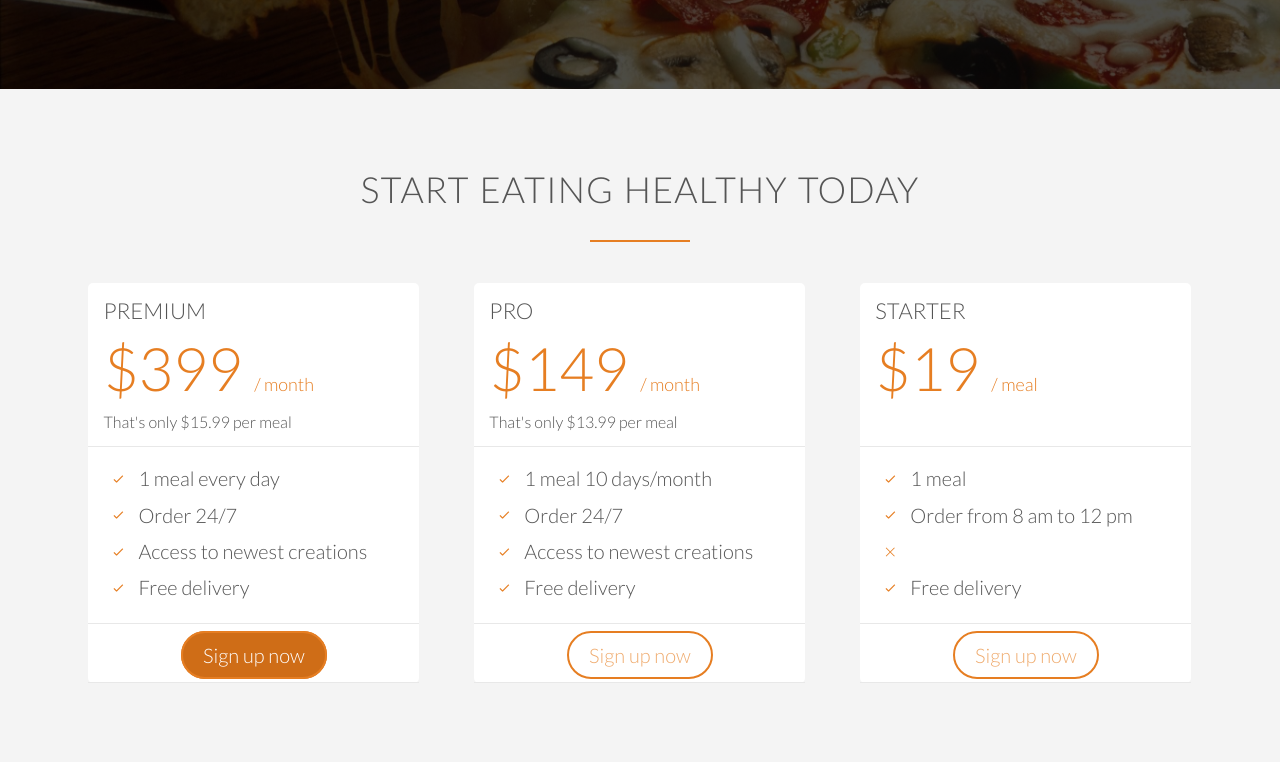
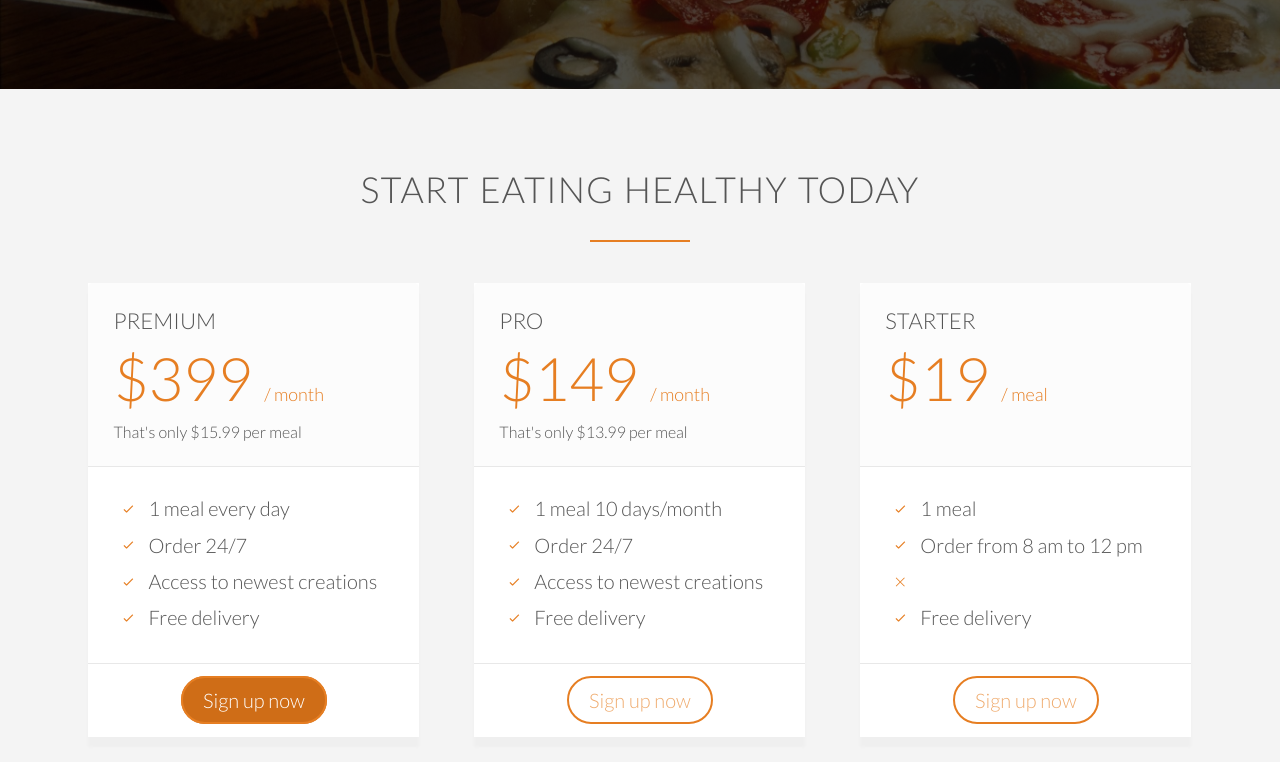
Before and after one commit to fahasharapov/Bistro-Oberlo, a plain HTML site: page index.html in a window 1280 px wide. Shown: the part 3753-4515 px from the top of the page. Drawn offline with nearby package versions, Linux system fonts and the light colour scheme; files whose address does not match are found by name.

Commit message:
Finished the Plans section of the website

```diff
--- a/styles.css
+++ b/styles.css
@@ -477,19 +477,26 @@ cite img {
 
 .plan-box {
     background: #fff;
-    border-radius: 5px;
     width: 90%;
     margin-left: 5%;
+    box-shadow: 0 10px 2px #efefef
 }
 
+
 .plan-box div {
-    padding: 15px;
+    padding: 25px;
     border-bottom: 1px solid #e8e8e8;
+}
+
+.plan-box div:first-child {
+    border-top-left-radius: 5px;
+    border-top-right-radius: 5px;
+    background: #fcfcfc;
 }
 
 .plan-box div:last-child {
     text-align: center;
-    margin-top: 5px;
+    border-bottom: none;
 }
 
 .plan-price {
```
Also changed, not shown: index.html (+37 -1 lines), img/customer-1.jpg, img/customer-111.jpg (added), img/customer-2.jpg, img/customer-222.jpg (added), img/customer-3.jpg, img/customer-333.jpg (added).
